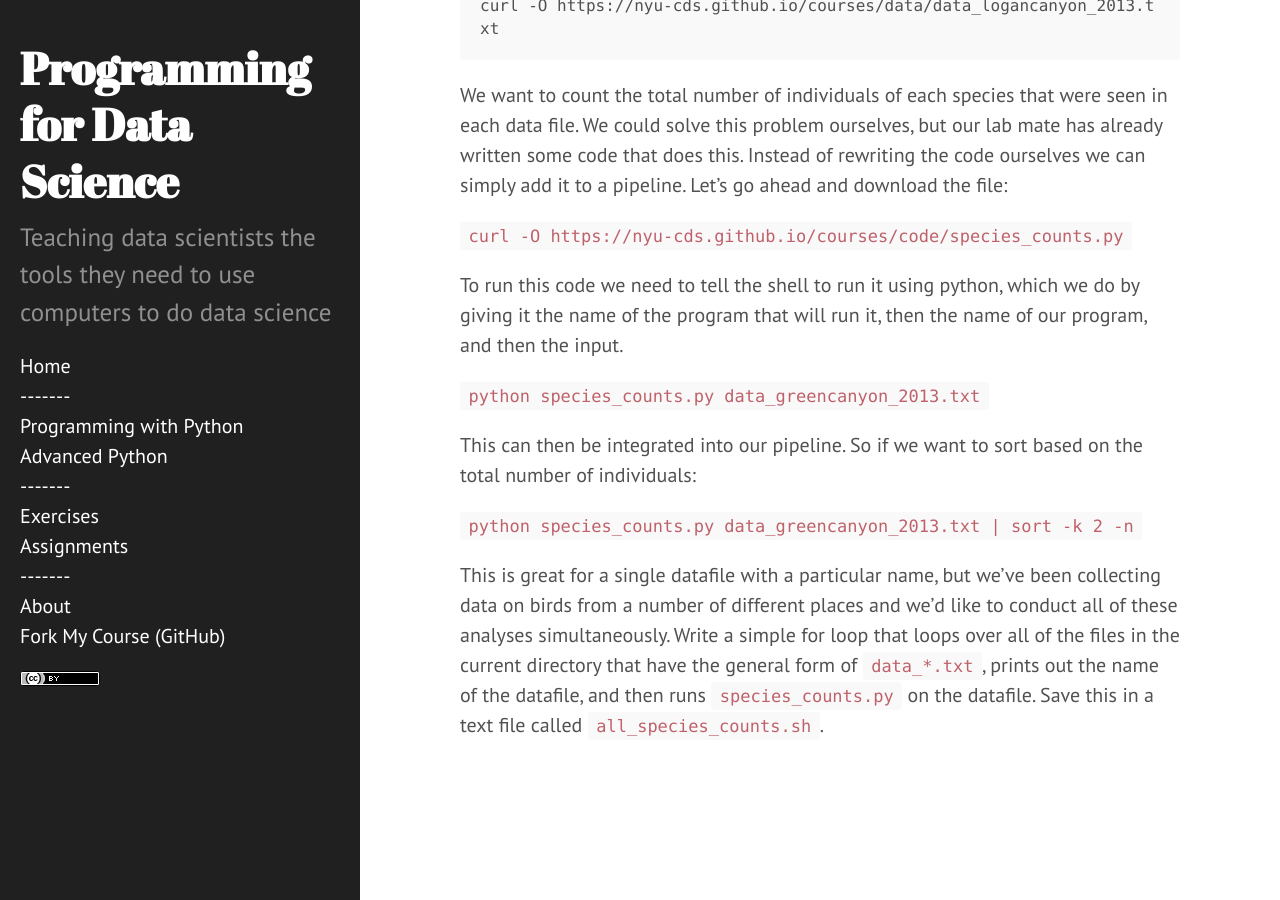
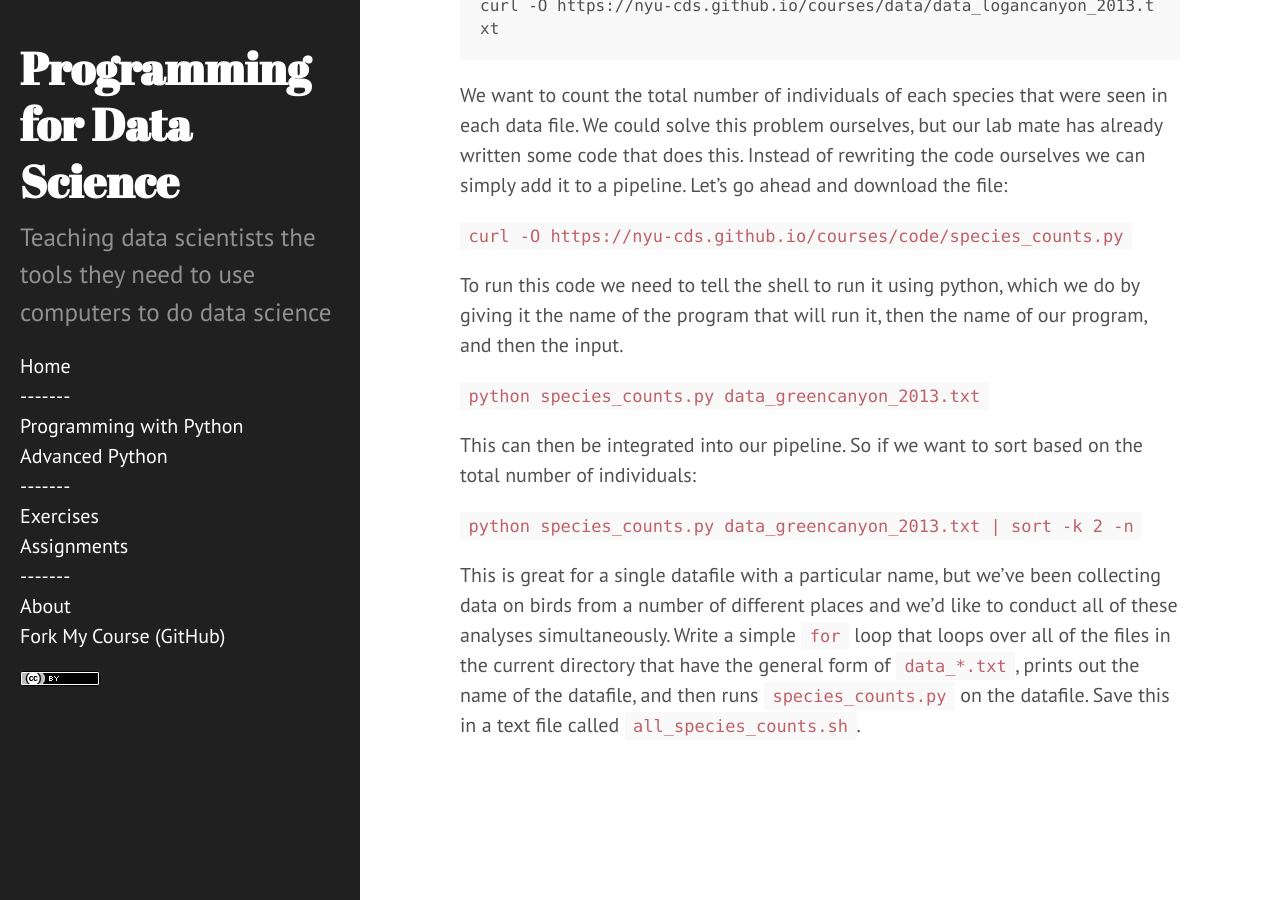
Before and after one commit to nyu-cds/courses, a Jekyll site: the page built from exercises/Shell-7-other-peoples-programs.md, in a window 1280 px wide and 900 px high, scrolled down 569 px. Built offline with Jekyll 4.4.1, drawn with Linux system fonts in a browser that asks for light colours.

```diff
--- a/exercises/Shell-7-other-peoples-programs.md
+++ b/exercises/Shell-7-other-peoples-programs.md
@@ -42,7 +42,7 @@ on the total number of individuals:
 
 This is great for a single datafile with a particular name, but we've been
 collecting data on birds from a number of different places and we'd like to
-conduct all of these analyses simultaneously. Write a simple for loop that loops
+conduct all of these analyses simultaneously. Write a simple `for` loop that loops
 over all of the files in the current directory that have the general form of
 `data_*.txt`, prints out the name of the datafile, and then runs
 `species_counts.py` on the datafile. Save this in a text file called `all_species_counts.sh`.
```
